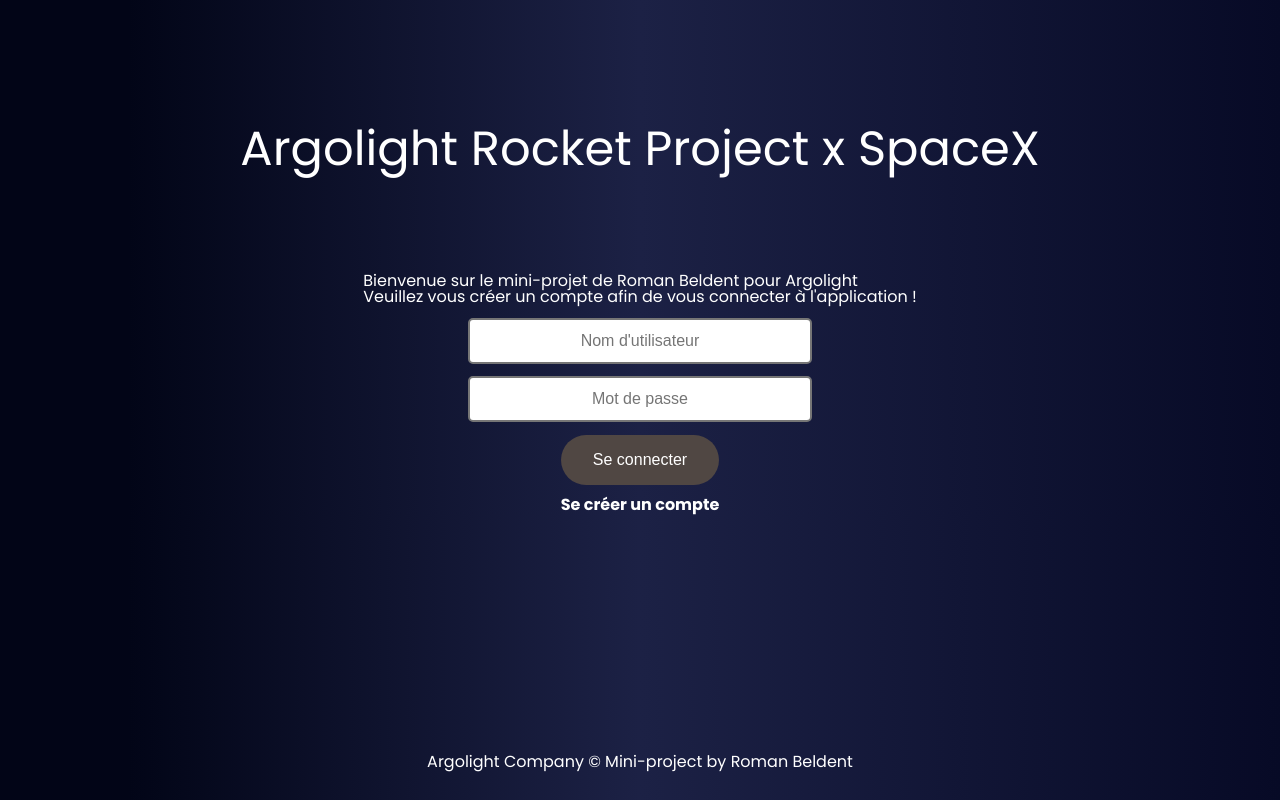
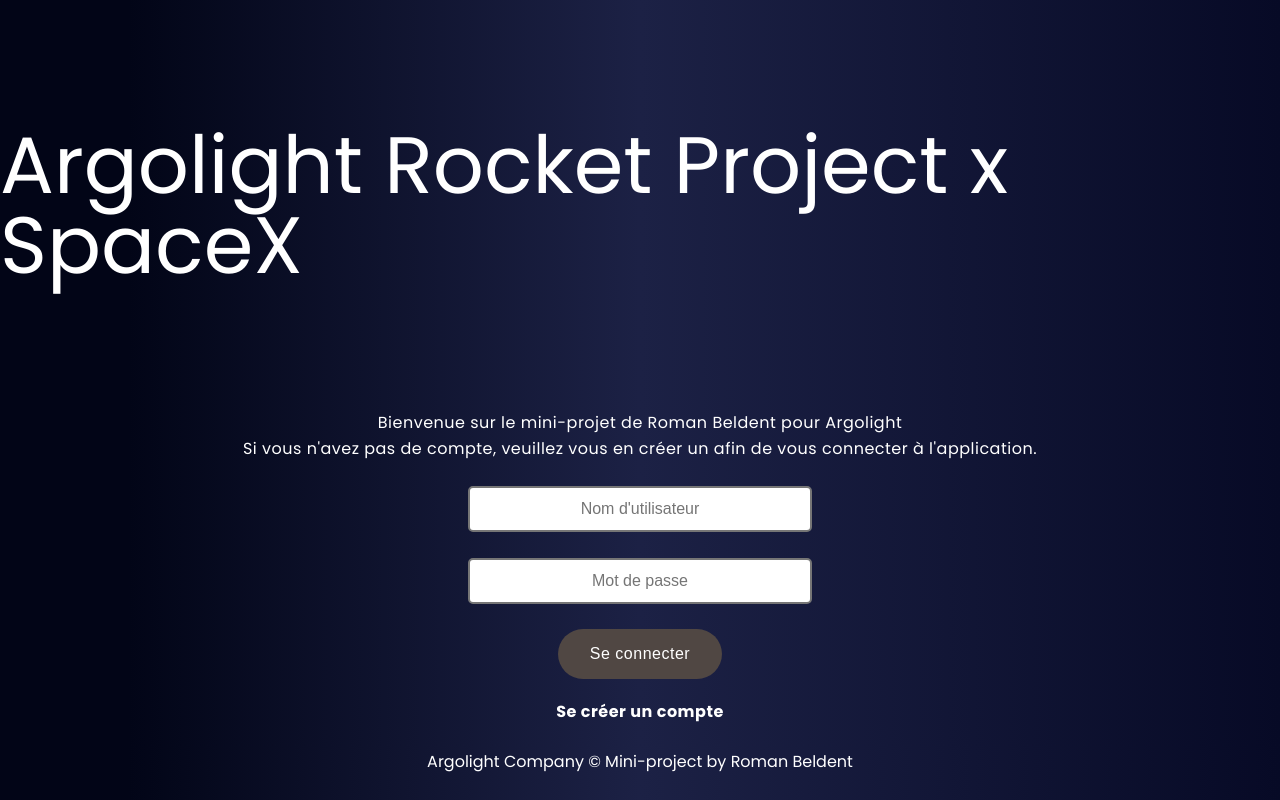
Before and after one commit to RomanBeldent/argolight-rocket, a Vue app in the folder argolight-rocket-front/: page / in a window 1280 px wide. Built offline with nearby package versions, Linux system fonts and the light colour scheme.

Commit message:
scrolling on RocketDetail toggle removed, lots of css improvement on login & signup

```diff
--- a/argolight-rocket-front/package.json
+++ b/argolight-rocket-front/package.json
@@ -14,6 +14,7 @@
   "main": "background.js",
   "dependencies": {
     "@electron/remote": "^2.1.2",
+    "@floating-ui/vue": "^1.0.6",
     "core-js": "^3.8.3",
     "vue": "^3.2.13",
     "vue-router": "^4.3.2",
--- a/argolight-rocket-front/src/assets/styles.css
+++ b/argolight-rocket-front/src/assets/styles.css
@@ -6,8 +6,14 @@
 }
 
 h1 {
-  font-size: 3em;
+  font-size: 5em;
   padding: 125px 0 100px 0;
+}
+
+p {
+  text-align: center;
+  line-height: 1.6;
+  letter-spacing: 0.5px;
 }
 
 .btn {
@@ -15,6 +21,7 @@
   color: white;
   background-color: #504743;
   border-radius: 40px;
+  letter-spacing: 0.5px;
 }
 
 .btn:hover {
@@ -28,15 +35,19 @@
 }
 
 .link:hover {
-  color: rgb(43, 43, 145);
+  color: rgb(143, 143, 172);
 }
 
 .user-form {
-  height: 30vh;
+  height: 45vh;
   display: flex;
   flex-direction: column;
   align-items: center;
-  justify-content: space-between;
+  justify-content: space-evenly;
+}
+
+.link {
+  letter-spacing: 0.5px;
 }
 
 input {
--- a/argolight-rocket-front/src/components/LoginView.vue
+++ b/argolight-rocket-front/src/components/LoginView.vue
@@ -1,11 +1,20 @@
 <template>
-  <div class="user-form">
-    <p>Bienvenue sur le mini-projet de Roman Beldent pour Argolight <br> Veuillez vous créer un compte afin de vous connecter à l'application !</p>
-    <input v-model="username" placeholder="Nom d'utilisateur" />
-    <input v-model="password" type="password" placeholder="Mot de passe" />
-    <button class="btn" @click="handleLogin">Se connecter</button>
-    <router-link class="link" to="/signup">Se créer un compte</router-link>
-  </div>
+  <form class="user-form" @submit.prevent="handleLogin">
+      <p>Bienvenue sur le mini-projet de Roman Beldent pour Argolight <br> Si vous n'avez pas de compte, veuillez vous
+        en créer un afin de vous connecter à l'application.</p>
+      <div>
+        <label for="username"></label>
+        <input id="username" v-model="username" placeholder="Nom d'utilisateur" required />
+      </div>
+      <div>
+        <label for="password"></label>
+        <input id="password" v-model="password" type="password" placeholder="Mot de passe" required />
+      </div>
+      <div>
+        <button type="submit" class="btn">Se connecter</button>
+      </div>
+      <router-link class="link" to="/signup">Se créer un compte</router-link>
+  </form>
 </template>
 
 <script>
--- a/argolight-rocket-front/src/components/RocketDetail.vue
+++ b/argolight-rocket-front/src/components/RocketDetail.vue
@@ -57,6 +57,7 @@
   },
   async mounted() {
     try {
+      document.body.style.overflow = 'hidden';
       const token = localStorage.getItem('token');
       const response = await fetch(`http://localhost:3000/rockets/${this.rocketId}`, {
         headers: {
@@ -73,7 +74,10 @@
     } catch (error) {
       console.error('Erreur lors de la récupération de la fusée', error);
     }
-  }
+  },
+  beforeUnmount() {
+    document.body.style.overflow = 'auto';
+  },
 };
 </script>
 
@@ -94,7 +98,7 @@
   width: 100%;
   height: 100%;
   background-color: rgba(0, 0, 0, 0.5);
-  backdrop-filter: blur(5px);
+  backdrop-filter: blur(10px);
   display: flex;
   justify-content: center;
   align-items: center;
```
Also changed, not shown: 1 other file (tests, documents, lock files or other folders).
